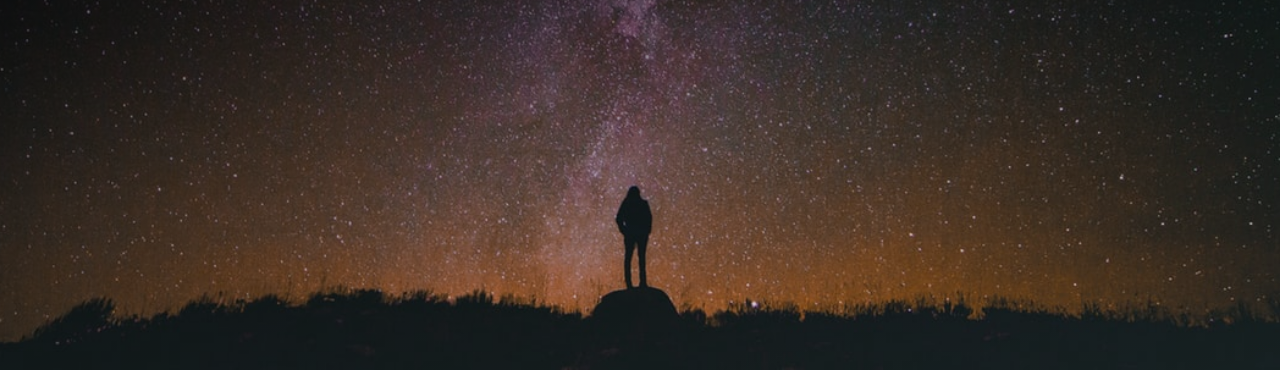
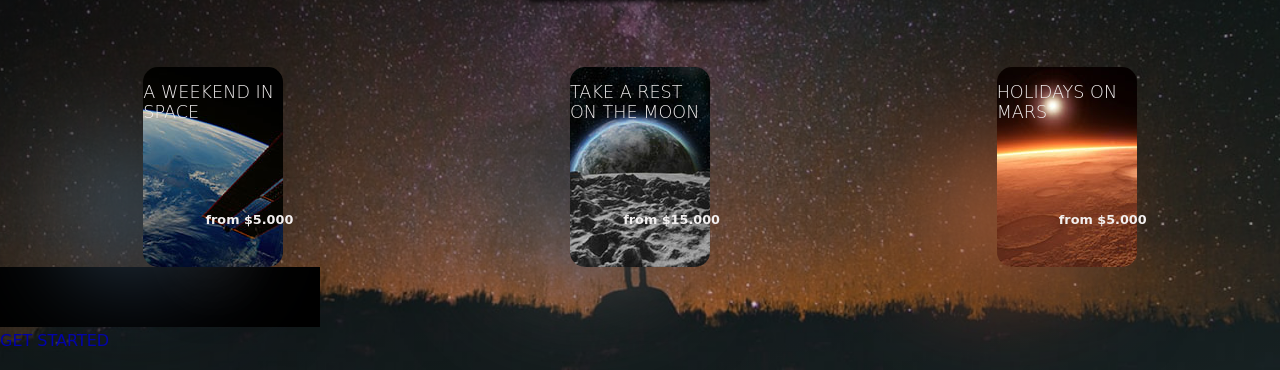
Before and after one commit to Bubs38/Cours-SASS, a website: page index.html in a window 1280 px wide. Shown: the part 430-800 px from the top of the page. Drawn offline with Linux system fonts and the light colour scheme; a web font is replaced by a local one.

Commit message:
4eme version

```diff
--- a/index.html
+++ b/index.html
@@ -12,7 +12,7 @@
     <header>
       <div class="title">
         <a href="http://www.spacex.com" target="_blank">
-          <img src="./media/logo.png" alt="Spacex-logo" />
+          <img src="https://i.ibb.co/J7j1J6M/logo.png" />
         </a>
         <h1>Travel agency</h1>
       </div>
@@ -29,13 +29,66 @@
     <main>
       <div class="carousel">
         <div class="carousel__figure">
-          <img src="./media/car1.jpg" alt="space" class="carousel__figure--pic">
-          <img  src="./media/car2.jpeg" alt="moon" class="carousel__figure--pic">
-          <img src="./media/car3.jpg" alt="mars" class="carousel__figure--pic">
+          <img
+            src="./media/car1.jpg"
+            alt="space"
+            class="carousel__figure--pic"
+          />
+          <img
+            src="./media/car2.jpeg"
+            alt="moon"
+            class="carousel__figure--pic"
+          />
+          <img
+            src="./media/car3.jpg"
+            alt="mars"
+            class="carousel__figure--pic"
+          />
         </div>
+      </div>
+      <div class="offers">
+        <div class="perspective">
+          <div class="perspective__3d">
+            <div
+              class="perspective__3d--card"
+              style="background: url(./media/off1.jpeg)"
+            >
+              <h2>A weekend in space</h2>
+              <span>from $5.000</span>
+            </div>
+          </div>
+          <div class="perspective__3d">
+            <div
+              class="perspective__3d--card"
+              style="background: url(./media/off2.jpg)"
+            >
+              <h2>Take a rest on the Moon</h2>
+              <span>from $15.000</span>
+            </div>
+          </div>
+          <div class="perspective__3d">
+            <div
+              class="perspective__3d--card"
+              style="background: url(./media/off3.jpg)"
+            >
+              <h2>Holidays on Mars</h2>
+              <span>from $5.000</span>
+            </div>
+          </div>
+        </div>
+      </div>
+
+      <div class="button">
+        <a href="http://www.spacex.com" target="_blank">
+          <svg height="60" width="320">
+            <rect class="button__rect" height="60" width="320"/>
+          </svg>
+          <div class="button__text">GET STARTED</div>
+        </a>
       </div>
     </main>
 
     <script type="text/javascript" src="./assets/jquery.min.js"></script>
+    <script type="text/javascript" src="./script.js"></script>
   </body>
 </html>
--- a/main.scss
+++ b/main.scss
@@ -11,7 +11,7 @@ body {
   height: 100vh;
   overflow: hidden;
   position: relative;
-  font-family: "Baumans, cursive";
+  font-family: "Baumans", cursive;
   color: $white;
   background: url("./media/background.jpg") no-repeat 50% 50%;
   background-size: cover;
@@ -56,6 +56,7 @@ a {
   position: absolute;
   top: 4px;
   right: 10px;
+  z-index: 100;
   li {
     display: inline;
     padding: 0 15px;
@@ -120,3 +121,59 @@ a {
   95% {right: 100%}
   100% {right: 0%}
 }
+
+// ************ Pricing **************
+.offers {
+  padding-top: 50px;
+  display: flex;
+  align-items: center;
+}
+.perspective {
+  width: 100%;
+  perspective: 800px;
+  display: flex;
+  justify-content: space-between;
+  &__3d {
+    width: 140px;
+    height: 200px;
+    margin: auto;
+    box-shadow: 0 70px 63px -60px #494848;
+    transform-style: preserve-3d;
+    transition: 0,05s linear;
+    &--card {
+      background-size: cover;
+      height: 100%;
+      width: 100%;
+      border-radius: 15px;
+      &::after {
+        background: inherit;
+        content: "";
+        display: block;
+        position: absolute;
+        left: -60px;
+        top: 40px;
+        width: 100%;
+        height: 85%;
+        z-index: -1;
+        filter: blur(55px);
+      }
+    }
+  }
+  h2 {
+    position: absolute;
+    top: 0;
+    font-size: 1.1rem;
+    font-weight: 100;
+    transform: translateZ(80px);
+    text-transform: uppercase;
+  }
+  span {
+    position: absolute;
+    bottom: 40px;
+    right: -10px;
+    font-size: 0.8rem;
+    font-weight: 600;
+    transform: translateZ(35px);
+  }
+
+}
--- /dev/null
+++ b/script.js
@@ -0,0 +1,7 @@
+const card = $(".perspective__3d");
+
+$("body").on("mousemove", function (t) {
+    let vertical = -($(window).innerWidth() / 300 - t.pageX) / 70,
+        horizontal = ($(window).innerHeight() / 2 - t.pageY) / 70;
+    card.attr("style", "transform: rotateY(" +vertical + "deg) rotateX(" + horizontal + "deg)")
+});
```
Also changed, not shown: style.css, 1 other file.
